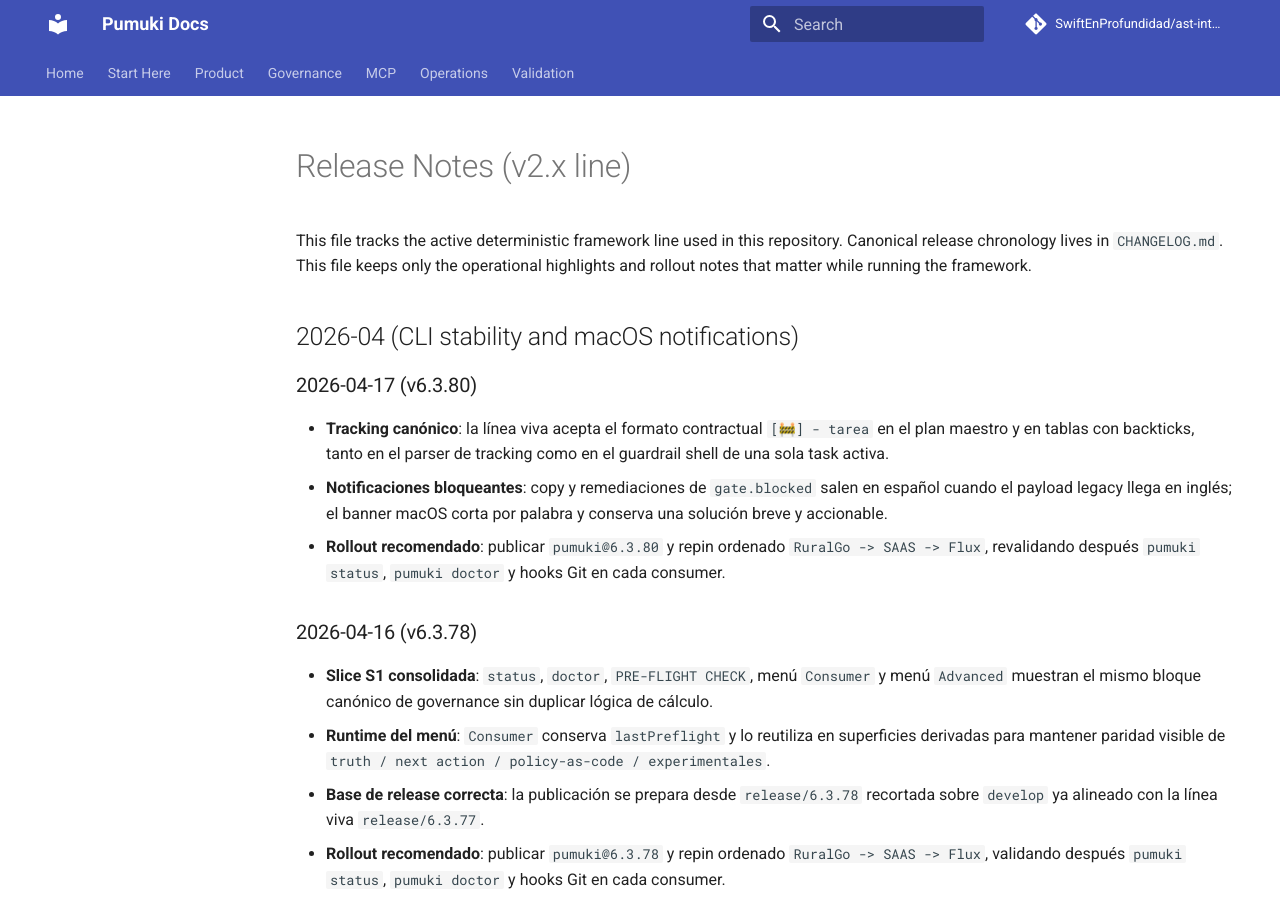
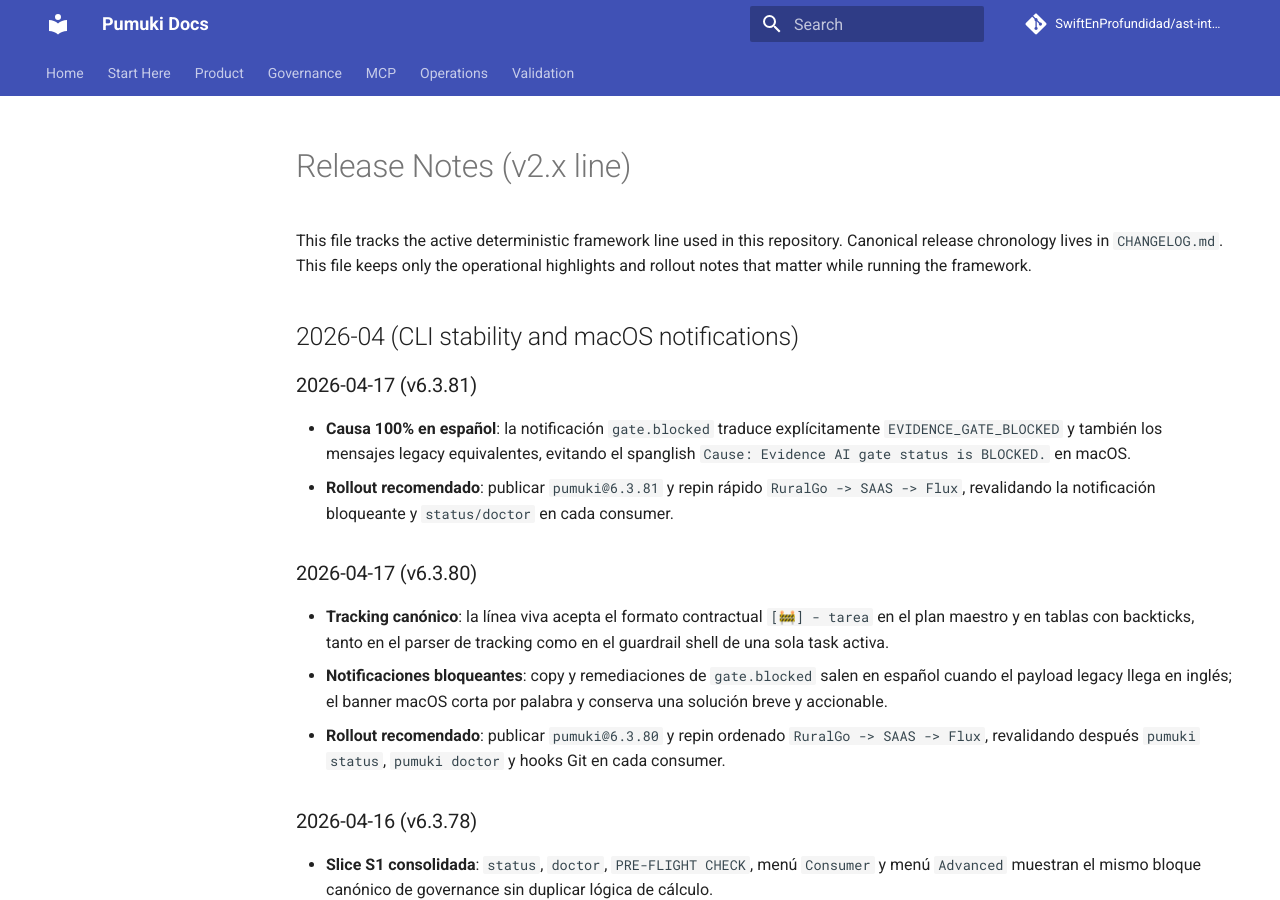
Before and after one commit to SwiftEnProfundidad/ast-intelligence-hooks, an MkDocs documentation site: the page built from docs/operations/RELEASE_NOTES.md, in a window 1280 px wide and 900 px high. Built offline with MkDocs 1.6.1 and Material for MkDocs 9.7.7, drawn with Linux system fonts in a browser that asks for light colours; comment, search, counter and statistics services are not loaded.

Commit message:
chore: release 6.3.81

```diff
--- a/docs/operations/RELEASE_NOTES.md
+++ b/docs/operations/RELEASE_NOTES.md
@@ -5,6 +5,11 @@ Canonical release chronology lives in `CHANGELOG.md`.
 This file keeps only the operational highlights and rollout notes that matter while running the framework.
 
 ## 2026-04 (CLI stability and macOS notifications)
+
+### 2026-04-17 (v6.3.81)
+
+- **Causa 100% en español**: la notificación `gate.blocked` traduce explícitamente `EVIDENCE_GATE_BLOCKED` y también los mensajes legacy equivalentes, evitando el spanglish `Cause: Evidence AI gate status is BLOCKED.` en macOS.
+- **Rollout recomendado**: publicar `pumuki@6.3.81` y repin rápido `RuralGo -> SAAS -> Flux`, revalidando la notificación bloqueante y `status/doctor` en cada consumer.
 
 ### 2026-04-17 (v6.3.80)
 
--- a/package.json
+++ b/package.json
@@ -1,6 +1,6 @@
 {
   "name": "pumuki",
-  "version": "6.3.80",
+  "version": "6.3.81",
   "description": "Enterprise-grade AST Intelligence System with multi-platform support (iOS, Android, Backend, Frontend) and Feature-First + DDD + Clean Architecture enforcement. Includes dynamic violations API for intelligent querying.",
   "main": "index.js",
   "bin": {
```
Also changed, not shown: CHANGELOG.md (+11 -0 lines), 2 other files.
